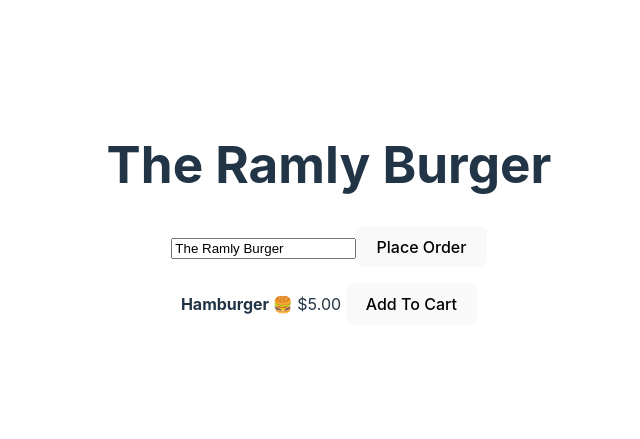
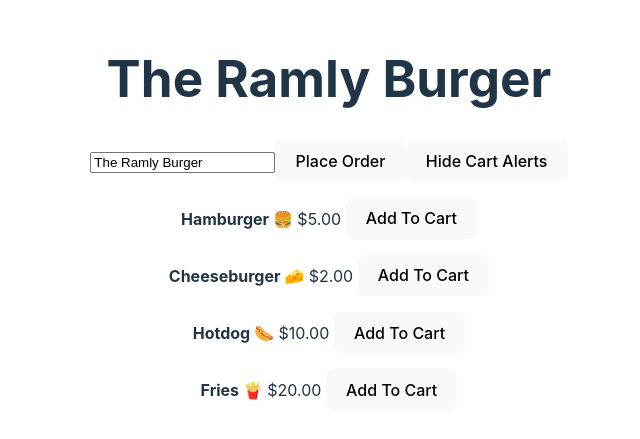
Before and after one commit to iskandar93/vuejs-composition-api, a Vue app: page / in a window 1280 px wide. Shown: the part 179-618 px from the top of the page, without its empty margins (311-951 px from the left). Built offline with nearby package versions, Linux system fonts and the light colour scheme.

Commit message:
add: watch with composition api

```diff
--- a/src/App.vue
+++ b/src/App.vue
@@ -1,6 +1,6 @@
 <script>
   import Meal from './components/Meal.vue';
-  import { ref, reactive } from "vue";
+  import { ref, reactive, watch } from "vue";
 
   export default {
 
@@ -10,7 +10,18 @@
       //--------------------------------------
       const name = ref("The Ramly Burger")
 
+      const cart = reactive([])
+      // const cart = ref([])
+
       const meal = reactive({ name: 'Hamburger 🍔', price: 5 })
+
+      const meals = reactive([
+        { name: 'Hamburger 🍔', price: 5 },
+        { name: 'Cheeseburger 🧀', price: 2 },
+        { name: 'Hotdog 🌭', price: 10 },
+        { name: 'Fries 🍟', price: 20 },
+      ])
+
       // console.log(meal.name)
       //Always use .value when accessing or mutating the value
       // name.value = 'Hello from the setup function'
@@ -24,10 +35,36 @@
       // }
 
       const placeOrder = () => alert("Your order has been placed!")
-      const addItemToCart = (item) => alert(`One ${item} to the cart!`)
+      const addItemToCart = (item) => cart.push(item)
+      // const addItemToCart = (item) => cart.value.push(item)
 
-      return { name, placeOrder, addItemToCart, meal} // To be access outside setup
+      // Watch reactive object or array will always return a reference to a current value
+      // Not right, because when add to cart, the old value should be not appear
+      // watch(cart.value, (newValue, oldValue) => console.log(newValue, oldValue))
+
+      // // This is good
+      // watch(
+      //   [name, () => [...cart]],
+      //   (newValue, oldValue) => console.log(newValue, oldValue)
+      // )
+
+      const removeWatcher = watch([() => [...cart]], (newValue, oldValue) =>
+        alert(newValue.join("\n"))
+      )
+
+      // watch(name, (newName, oldName) => console.log(newName, oldName), {
+      //   immediate: true, // The watcher won't wait until the data changes the first time to run and fire immidiately
+      //   // deep: true // Allow to watch deeply nested data in object
+      // })
+
+      return { name, cart, placeOrder, addItemToCart, meal, meals, removeWatcher} // To be access outside setup
     },
+
+    // watch: {
+    //   name(newName, oldName) {
+    //     console.log(newName, oldName)
+    //   }
+    // } Option API
 
   }
 </script>
@@ -38,8 +75,13 @@
 
     <input type="text" v-model="name" />
     <button @click="placeOrder">Place Order</button>
+    <button @click="removeWatcher">Hide Cart Alerts</button>
 
-    <Meal :name="meal.name" :price="meal.price" @addToCart="addItemToCart" />
+    <Meal
+      v-for="meal in meals"
+      :name="meal.name"
+      :price="meal.price"
+      @addToCart="addItemToCart" />
 
   </div>
 </template>
```
